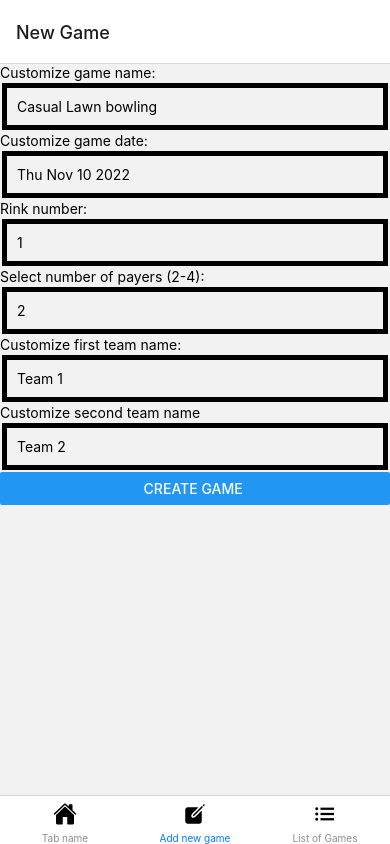
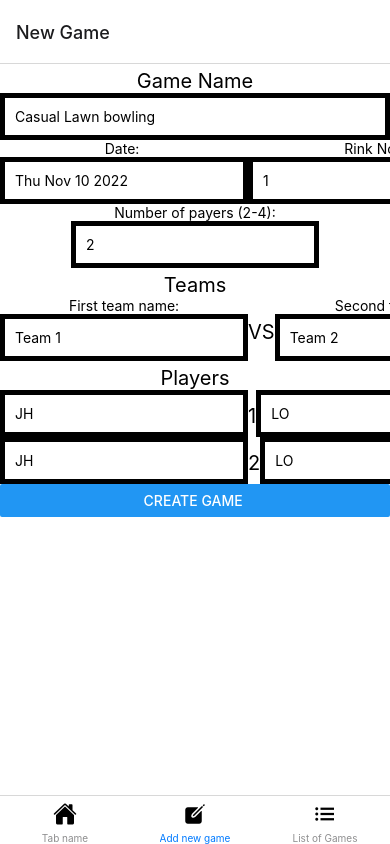
Before and after one commit to eliasdewan/React-native-Expo-application---Bowling-score-card, a React Native app: screen /Add in a window 390 px wide. Built offline with nearby package versions, Linux system fonts and the light colour scheme.

Commit message:
before changing to teams stuff

```diff
--- a/App.js
+++ b/App.js
@@ -17,9 +17,9 @@ const Stack = createNativeStackNavigator();
 
 
 function GameListNav({ navigation }) {
+  // THIS PART GIVES WARNING
   const { state } = useContext(GameContext);
-
-  navigation.setOptions({ tabBarBadge : state.length > 0 ? state.length :null })
+  navigation.setOptions({ tabBarBadge: state.length > 0 ? state.length : null })
 
   return (
     <Stack.Navigator initialRouteName='ListView'>
@@ -64,7 +64,7 @@ const App = () => {
 
             options={{
               title: "Game window",
-              headerShown:false,
+              headerShown: false,
               tabBarLabel: " List of Games",
               tabBarIcon: () => (<Ionicons name="list" size={24} color="black" />)
             }}
--- a/src/screens/componets/CreateGame.js
+++ b/src/screens/componets/CreateGame.js
@@ -8,24 +8,76 @@ const CreateGame = ({ navigation }) => {
      const [gameName, setGameName] = useState("Casual Lawn bowling");
      const [date, setDate] = useState(new Date().toDateString());
      const [rink, setRink] = useState(1);
-     const [numberOfPlayers, setNumberOfPlayers] = useState(2);
+     const [numberOfPlayers, setNumberOfPlayers] = useState(["will", "not do", "it again", "maybe"]);
      const [teamName, setTeamName] = useState(["Team 1 ", "Team 2"]);
      const { create } = useContext(GameContext);
 
      return (
-          <View>
-               <Text>Customize game name:</Text>
+          <View style={styles.container}>
+               <Text style={styles.text}>Game Name</Text>
                <TextInput style={styles.TextInput} placeholder="Game name" defaultValue="Casual Lawn bowling" onChangeText={(text) => { setGameName(text); }} />
-               <Text>Customize game date: </Text>
-               <TextInput style={styles.TextInput} placeholder="Enter date" defaultValue={new Date().toDateString()} onChangeText={(text) => { setDate(text); }} />
-               <Text>Rink number:</Text>
-               <TextInput style={styles.TextInput} placeholder="Rink Number" defaultValue="1" onChangeText={(text) => { setRink(text); }} />
-               <Text>Select number of payers (2-4):</Text>
-               <TextInput style={styles.TextInput} placeholder="Number of Players" defaultValue="2" onChangeText={(text) => { setNumberOfPlayers(text); }} />
-               <Text>Customize first team name:</Text>
-               <TextInput style={styles.TextInput} placeholder="First team name" defaultValue="Team 1" onChangeText={(text) => { setTeamName(teamName => [text, ...teamName.slice(1)]); }} />
-               <Text>Customize second team name</Text>
-               <TextInput style={styles.TextInput} placeholder="Second team name" defaultValue="Team 2" onChangeText={(text) => { setTeamName(teamName => [...teamName.slice(0,1), text]); }} />
+               <View style={styles.smallBoxContainer}>
+                    <View style={styles.smallBox}>
+                         <Text>Date: </Text>
+                         <TextInput style={styles.TextInput} placeholder="Enter date" defaultValue={new Date().toDateString()} onChangeText={(text) => { setDate(text); }} />
+                    </View>
+                    <View style={styles.smallBox}>
+                         <Text>Rink No.</Text>
+                         <TextInput style={styles.TextInput} placeholder="Rink Number" defaultValue="1" onChangeText={(text) => { setRink(text); }} />
+                    </View>
+
+               </View>
+               <View style={styles.smallBox}>
+                    <Text>Number of payers (2-4):</Text>
+                    <TextInput style={styles.TextInput} placeholder="Number of Players" defaultValue="2" onChangeText={(text) => { setNumberOfPlayers(text); }} />
+               </View>
+
+               <Text style={styles.text}>Teams</Text>
+               <View style={styles.smallBoxContainer}>
+
+                    <View style={styles.smallBox}>
+                         <Text>First team name:</Text>
+                         <TextInput style={styles.TextInput} placeholder="First team name" defaultValue="Team 1" onChangeText={(text) => { setTeamName(teamName => [text, ...teamName.slice(1)]); }} />
+                    </View>
+
+                    <View style={styles.smallBox}>
+                         <Text style={styles.text}>VS</Text>
+                    </View>
+
+
+                    <View style={styles.smallBox}>
+                         <Text>Second team name</Text>
+                         <TextInput style={styles.TextInput} placeholder="Second team name" defaultValue="Team 2" onChangeText={(text) => { setTeamName(teamName => [...teamName.slice(0, 1), text]); }} />
+                    </View>
+               </View>
+               <Text style={styles.text}>Players</Text>
+               <View style={styles.smallBoxContainer}>
+                    <View style={styles.smallBox}>
+
+                         <TextInput style={styles.TextInput} placeholder="First team player" defaultValue="JH" onChangeText={(text) => { }} />
+                    </View>
+                    <View style={styles.smallBox}>
+                         <Text style={styles.text}>1</Text>
+                    </View>
+                    <View style={styles.smallBox}>
+
+                         <TextInput style={styles.TextInput} placeholder="Secon team player" defaultValue="LO" onChangeText={(text) => { }} />
+                    </View>
+               </View>
+               <View style={styles.smallBoxContainer}>
+
+                    <View style={styles.smallBox}>
+                         <TextInput style={styles.TextInput} placeholder="First team player" defaultValue="JH" onChangeText={(text) => { }} />
+                    </View>
+
+                    <View style={styles.smallBox}>
+                         <Text style={styles.text}>2</Text>
+                    </View>
+                    <View style={styles.smallBox}>
+
+                         <TextInput style={styles.TextInput} placeholder="Secon team player" defaultValue="LO" onChangeText={(text) => { }} />
+                    </View>
+               </View>
 
                <Button title="CREATE GAME " onPress={() => {
                     create(gameName, date, rink, numberOfPlayers, teamName, () => navigation.navigate('List'));
@@ -34,7 +86,7 @@ const CreateGame = ({ navigation }) => {
 
 
                }} />
-          </View>
+          </View >
      )
 }
 export default CreateGame;
@@ -55,12 +107,30 @@ const styles = StyleSheet.create({
      container: {
           flex: 1,
           backgroundColor: '#fff',
-          alignItems: 'center',
-          justifyContent: 'center',
+          //alignItems: "stretch",
+          alignContent: "stretch"
+          //justifyContent: 'flex-start',
      },
      TextInput: {
           padding: 10,
           borderWidth: 5,
-          margin: 2,
+     },
+     smallBoxContainer: {
+          flexDirection: "row",
+          alignSelf: "stretch",
+          justifyContent: "space-between",
+
+     },
+     smallBox: {
+          flexDirection: "column",
+          alignItems: "center",
+          justifyContent: "center"
+
+
+     },
+     text: {
+          textAlign: "center",
+          fontSize: 20,
+          paddingTop: 5
      }
 });
```
